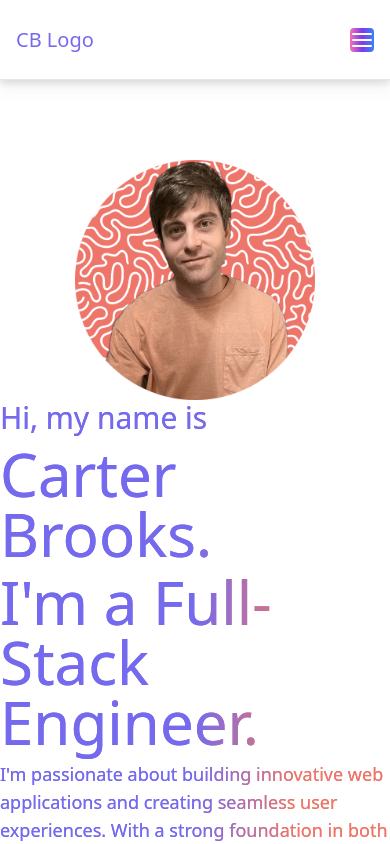
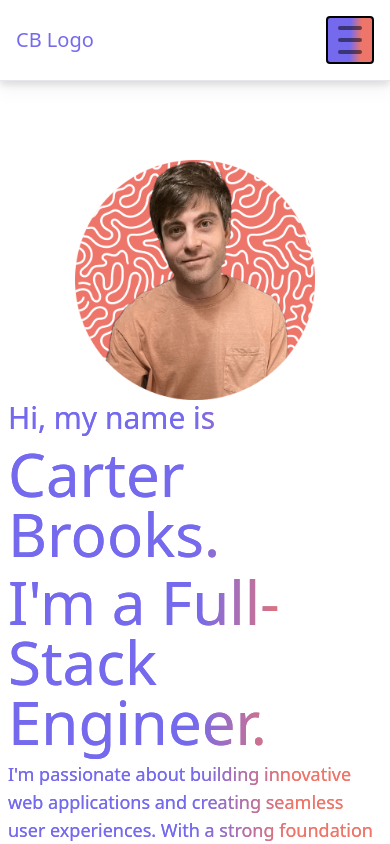
Before and after one commit to csb91/portfolio_site, a Next.js app: page / in a window 390 px wide. Shown: the top 844 px of the page. Built offline with nearby package versions, Linux system fonts and the light colour scheme.

Commit message:
add hamburger menu and functionality for mobile

```diff
--- a/src/app/experience/page.tsx
+++ b/src/app/experience/page.tsx
@@ -17,7 +17,7 @@ export default function Experience() {
           rel="noopener noreferrer"
           aria-label='Carter Brooks Resume PDF Link'
         >
-          <button className='shadow-purple-blur-2 border-2 rounded-md mt-4 h-16 w-40 bg-white hover:border-[#EE756A] hover:shadow-[#EE756A]'>
+          <button type='button' className='shadow-purple-blur-2 border-2 rounded-md mt-4 h-16 w-40 bg-white hover:border-[#EE756A] hover:shadow-[#EE756A]'>
             Resume
           </button>
         </Link>
--- a/src/app/page.tsx
+++ b/src/app/page.tsx
@@ -8,7 +8,7 @@ export default async function Home() {
 
   return (
     <div className='container flex flex-col-reverse justify-end lg:flex-row flex-grow mx-auto lg:mt-20 purple-orange bg-clip-text text-transparent lg:justify-evenly max-w-6xl'>
-      <div className='flex flex-col'>
+      <div className='flex flex-col px-2'>
         <div>
           <h1 className='text-3xl pb-2 purple-orange bg-clip-text text-transparent'>
             Hi, my name is
--- /dev/null
+++ b/src/components/HamburgerMenu.tsx
@@ -0,0 +1,32 @@
+const HamburgerMenu = ({ isOpen, setIsOpen }) => {
+  const genericHamburgerLine = `h-1 w-6 my-1 rounded-full bg-black transition ease transform duration-300`;
+
+  return (
+    <button
+      className="flex flex-col h-12 w-12 border-2 border-black purple-orange rounded justify-center items-center group"
+      onClick={() => setIsOpen(!isOpen)}
+    >
+      <div
+        className={`${genericHamburgerLine} ${
+          isOpen
+            ? "rotate-45 translate-y-3 opacity-50 group-hover:opacity-100"
+            : "opacity-50 group-hover:opacity-100"
+        }`}
+      />
+      <div
+        className={`${genericHamburgerLine} ${
+          isOpen ? "opacity-0" : "opacity-50 group-hover:opacity-100"
+        }`}
+      />
+      <div
+        className={`${genericHamburgerLine} ${
+          isOpen
+            ? "-rotate-45 -translate-y-3 opacity-50 group-hover:opacity-100"
+            : "opacity-50 group-hover:opacity-100"
+        }`}
+      />
+    </button>
+  )
+}
+
+export default HamburgerMenu;
--- a/src/components/Header.tsx
+++ b/src/components/Header.tsx
@@ -2,7 +2,7 @@ import Navbar from './Navbar';
 
 const Header = () => {
   return (
-    <header className='flex items-center fixed border-b w-full h-20 z-40 drop-shadow-lg bg-white dark:bg-black dark:border-black'>
+    <header className='flex flex-grow items-center fixed border-b w-full py-4 sm:py-0 sm:h-20 z-40 drop-shadow-lg bg-white dark:bg-black dark:border-black'>
       <Navbar />
     </header>
   )
--- a/src/components/Navbar.tsx
+++ b/src/components/Navbar.tsx
@@ -1,7 +1,12 @@
+'use client'
+
 import Link from "next/link";
 import { Menu } from "react-feather";
 import { linkInfo } from "@/lib/interfaces";
 import NavbarLinks from "./NavbarLinks";
+import HamburgerMenu from "./HamburgerMenu";
+import { useState } from "react";
+import clsx from "clsx";
 
 
 const links: linkInfo[] = [
@@ -12,34 +17,28 @@ const links: linkInfo[] = [
 ]
 
 const Navbar = () => {
+  const [isOpen, setIsOpen] = useState(false);
+
   return (
-    <div className='container purple-orange bg-clip-text text-transparent h-10 mx-auto pl-4 flex items-center justify-between'>
-      <div className='text-xl'>
-        <Link href='/'>
-          CB Logo
-        </Link>
+    <div className={clsx('container purple-orange bg-clip-text text-transparent  mx-auto pl-4 flex items-center justify-between', isOpen && 'flex-col flex-grow')}>
+      <div className='flex flex-row flex-grow justify-between w-full items-center'>
+        <div className='text-xl'>
+          <Link href='/'>
+            CB Logo
+          </Link>
+        </div>
+        <div className='outline 1px sm:hidden mr-4 z-10'>
+          <HamburgerMenu isOpen={isOpen} setIsOpen={setIsOpen} />
+        </div>
       </div>
-      <div className='hidden sm:flex'>
+      <div className={clsx('flex', !isOpen && 'hidden sm:block', isOpen && 'flex-col')}>
         <nav>
-          <ul className='flex w-96 justify-evenly'>
+          <ul className={clsx('flex w-96 justify-evenly', isOpen && 'flex-col mt-8 sm:mt-0')}>
             {links.map((link , index) => (
-              <NavbarLinks key={index} link={link} />
+              <NavbarLinks key={index} link={link} setIsOpen={setIsOpen} />
             ))}
           </ul>
         </nav>
-      </div>
-      <div className='outline 1px sm:hidden mr-4'>
-        <svg width="24" height="24" viewBox="0 0 24 24">
-          <defs>
-            <linearGradient id="gradient" x1="0%" y1="0%" x2="100%" y2="0%">
-              <stop offset="0%" stopColor="#F472B6" />
-              <stop offset="50%" stopColor="#7C3AED" />
-              <stop offset="100%" stopColor="#3B82F6" />
-            </linearGradient>
-          </defs>
-          <rect x="0" y="0" width="24" height="24" rx="4" ry="4" fill="url(#gradient)" />
-          <Menu className='text-white text-24' />
-        </svg>
       </div>
     </div>
   )
--- a/src/components/NavbarLinks.tsx
+++ b/src/components/NavbarLinks.tsx
@@ -7,7 +7,7 @@ import { usePathname } from "next/navigation";
 import { NavbarLinksProps } from "@/lib/interfaces";
 
 
-const NavbarLinks: FC<NavbarLinksProps> = ({ link }) => {
+const NavbarLinks: FC<NavbarLinksProps> = ({ link, setIsOpen }) => {
   const pathname = usePathname();
   let isActive = false;
 
@@ -15,11 +15,18 @@ const NavbarLinks: FC<NavbarLinksProps> = ({ link }) => {
     isActive = true;
   }
 
+  const handleClick = (e) => {
+    e.preventDefault();
+    setIsOpen(false);
+  }
+
   return (
-    <li className={clsx("hover:text-[#756AEE]", isActive && 'bg-transparent text-[#756AEE] underline')}>
-      <Link href={link.link}>
-        {link.label}
-      </Link>
+    <li className={clsx("hover:text-[#756AEE] py-2 px-1.5 sm:p-0", isActive && 'bg-transparent text-[#756AEE] underline')}>
+      <button onClick={handleClick}>
+        <Link href={link.link}>
+          {link.label}
+        </Link>
+      </button>
     </li>
   )
 }
```
